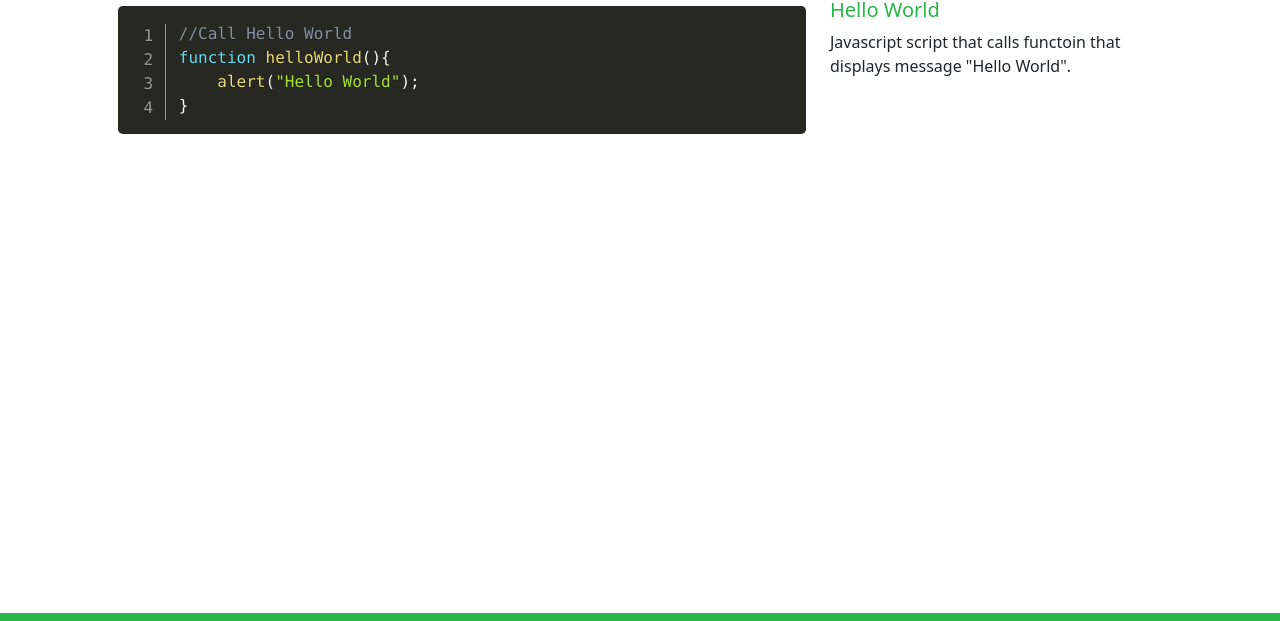
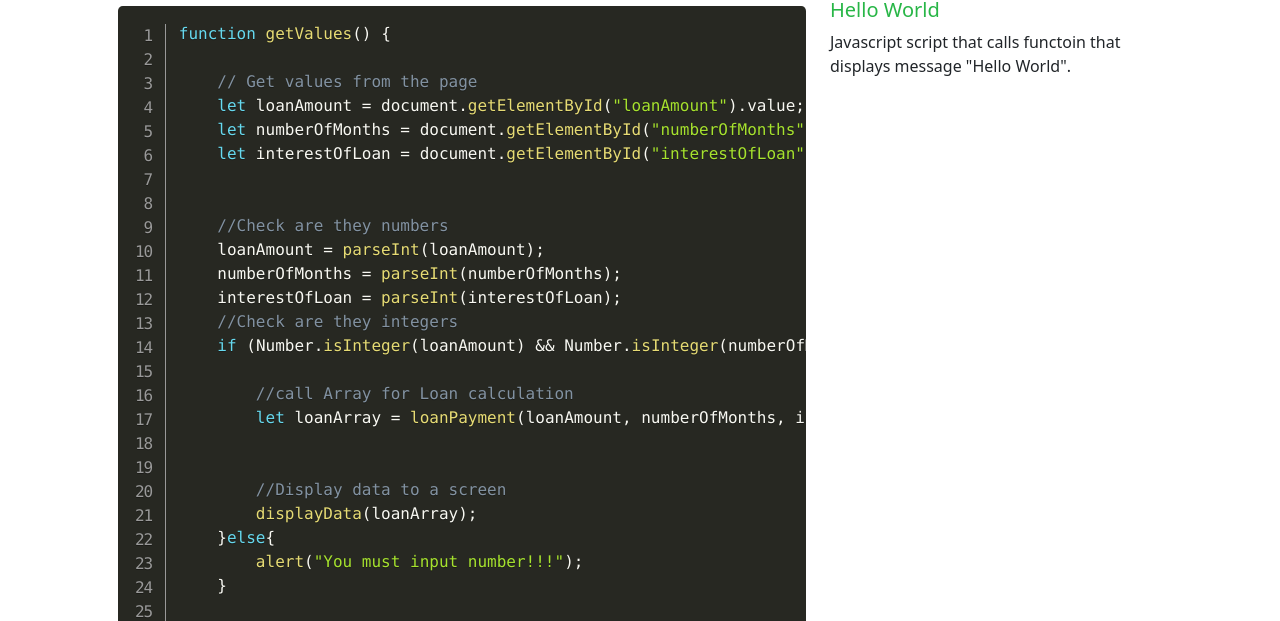
Before and after one commit to MujoDidic/Loan-Calculator, a plain HTML site: page code.html in a window 1280 px wide. Shown: the part 121-742 px from the top of the page. Drawn offline with nearby package versions, Linux system fonts and the light colour scheme.

Commit message:
Added source code to code page

```diff
--- a/code.html
+++ b/code.html
@@ -59,10 +59,112 @@
             <div class="row row-cols-1 row-cols-lg-2">
                 <div class="col-lg-8">
                     <pre class="line-numbers"><code class="language-javascript">
-                        //Call Hello World
-                        function helloWorld(){
-                            alert("Hello World");
-                        }
+
+function getValues() {
+
+    // Get values from the page
+    let loanAmount = document.getElementById("loanAmount").value;
+    let numberOfMonths = document.getElementById("numberOfMonths").value;
+    let interestOfLoan = document.getElementById("interestOfLoan").value
+
+
+    //Check are they numbers
+    loanAmount = parseInt(loanAmount);
+    numberOfMonths = parseInt(numberOfMonths);
+    interestOfLoan = parseInt(interestOfLoan);
+    //Check are they integers
+    if (Number.isInteger(loanAmount) && Number.isInteger(numberOfMonths) && Number.isInteger(interestOfLoan)) {
+
+        //call Array for Loan calculation
+        let loanArray = loanPayment(loanAmount, numberOfMonths, interestOfLoan);
+
+
+        //Display data to a screen
+        displayData(loanArray);
+    }else{
+        alert("You must input number!!!");
+    }
+
+}
+// Loan calculation
+function loanPayment(loanAmount, numberOfMonths, interestOfLoan){
+
+    let returnLoanArray = [];
+
+    let interest = interestOfLoan / 100; // interest turned in percentages
+
+    let monthInterest = loanAmount * interest / 12; // monthly interest
+
+    let totalInterest = 0;
+
+    let restOfLoan = loanAmount;
+
+    let pastMonths;
+
+
+    for (pastMonths = 1; pastMonths <= numberOfMonths; pastMonths++) {
+
+        let monthRate = restOfLoan / (numberOfMonths - pastMonths);
+
+        let monthRateWithInterest = monthRate + monthInterest;
+
+        returnLoanArray.push(pastMonths);
+        returnLoanArray.push(monthRateWithInterest);
+        returnLoanArray.push(monthRate);
+        returnLoanArray.push(monthInterest = restOfLoan * interest / 12);
+        returnLoanArray.push(totalInterest = totalInterest + monthInterest);
+
+        if(monthRateWithInterest > restOfLoan)
+            monthRateWithInterest = restOfLoan;
+            returnLoanArray.push(restOfLoan = restOfLoan - monthRateWithInterest);
+
+    }
+
+    return returnLoanArray;
+
+}
+
+
+function displayData(loanArray){
+
+    let tableBody = document.getElementById("results");
+
+    //Get Template
+
+    let templateRow = document.getElementById("fbTemplate");
+
+    //clear the table
+    tableBody.innerHTML ="";
+
+    for (let index = 0; index < loanArray.length; index += 6) {
+
+        let tableBody = document.getElementById("results");
+
+        let tableRow = document.importNode(templateRow.content, true);
+
+        //grab tds and put in array
+        let rowCols = tableRow.querySelectorAll("td");
+
+
+        rowCols[0].textContent = loanArray[index];
+
+        rowCols[1].textContent = loanArray[index + 1].toFixed(2);
+
+        rowCols[2].textContent = loanArray[index + 2].toFixed(2);
+
+        rowCols[3].textContent = loanArray[index + 3].toFixed(2);
+
+        rowCols[4].textContent = loanArray[index + 4].toFixed(2);
+
+        rowCols[5].textContent = loanArray[index + 5].toFixed(2);
+
+        tableBody.appendChild(tableRow);
+    }
+
+
+}
+
+
                         </code>
                     </pre>
                 </div>
--- a/js/site.js
+++ b/js/site.js
@@ -57,8 +57,6 @@ function loanPayment(loanAmount, numberOfMonths, interestOfLoan){
             monthRateWithInterest = restOfLoan;
             returnLoanArray.push(restOfLoan = restOfLoan - monthRateWithInterest);
 
-
-
     }
 
     return returnLoanArray;
```
